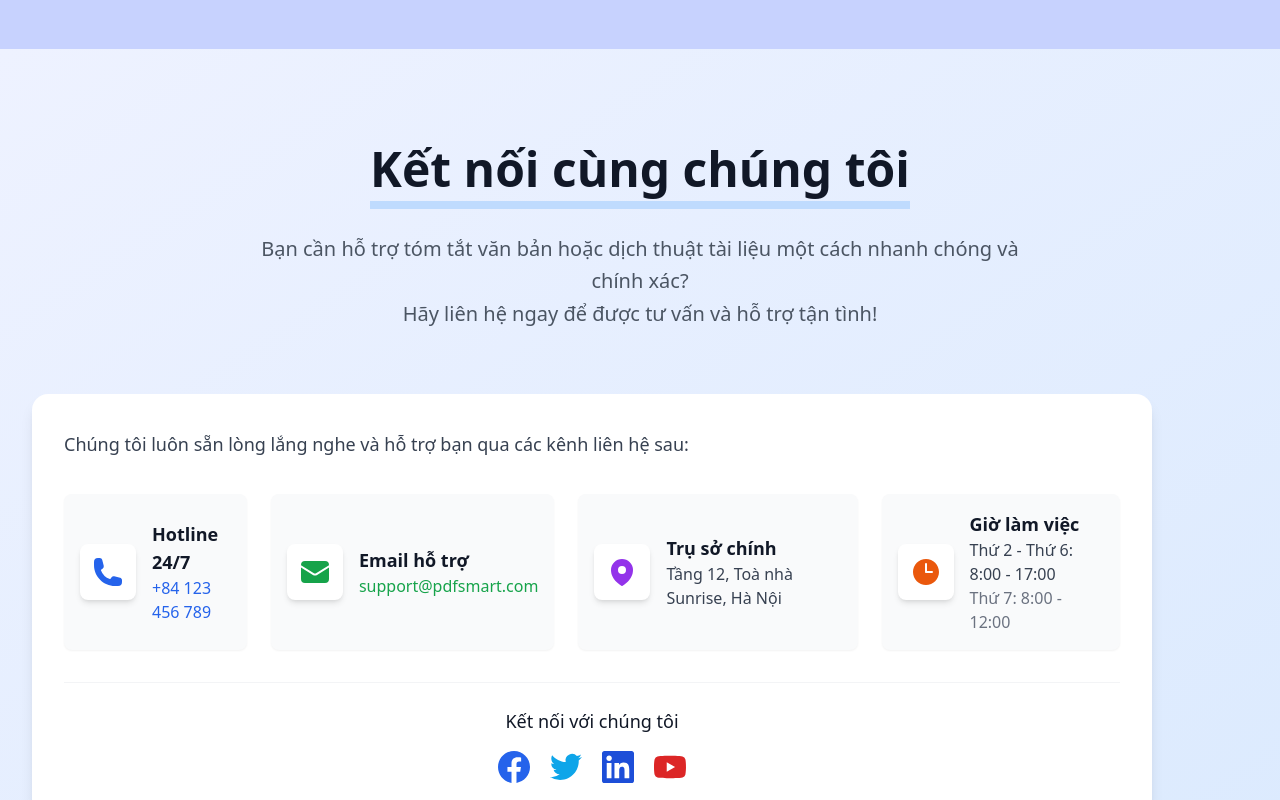
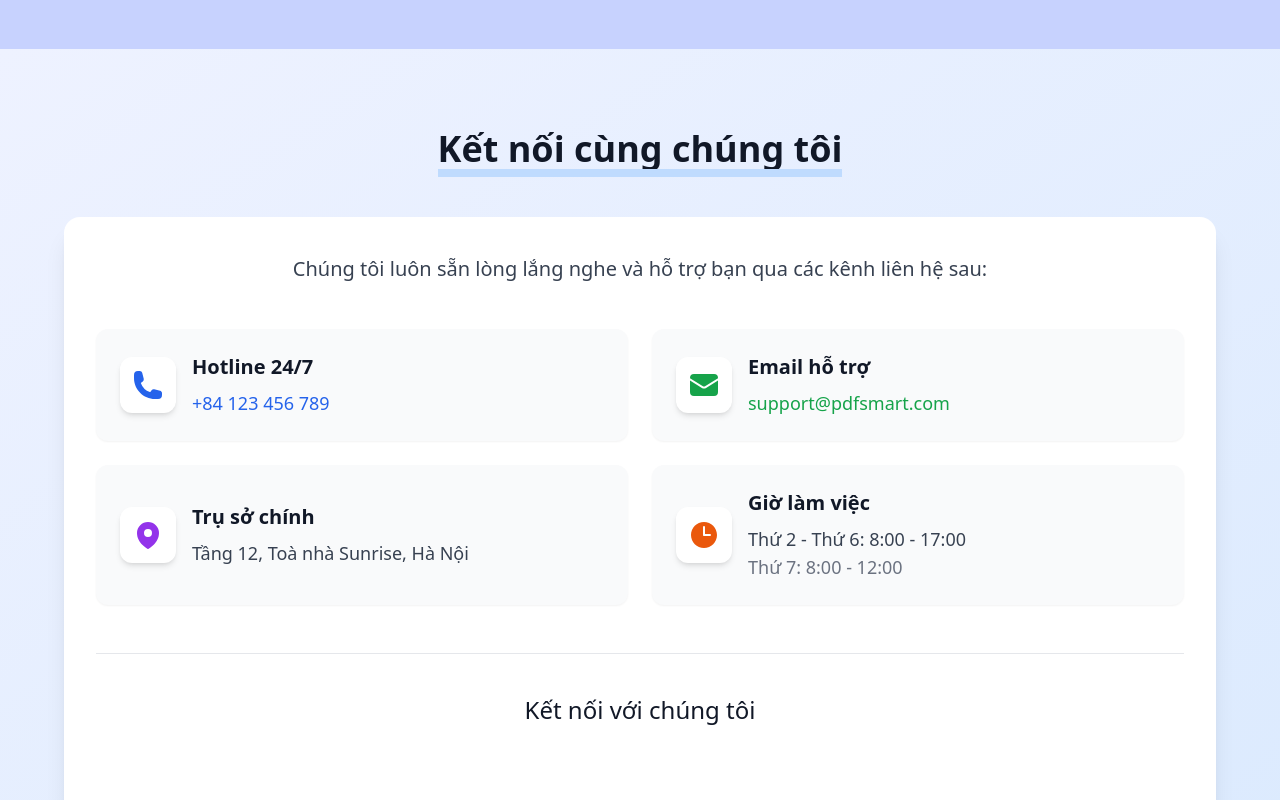
Before and after one commit to BuiTienDat04/Project_Summary_And_Translation, a React (Create React App) app in the folder Fondend-user/translate-website-client/: page / in a window 1280 px wide. Shown: the part 2900-3700 px from the top of the page. Built offline with nearby package versions, Linux system fonts and the light colour scheme.

Commit message:
edit layout navigation contactt

```diff
--- a/Fondend-user/translate-website-client/src/Pages/HomePage.jsx
+++ b/Fondend-user/translate-website-client/src/Pages/HomePage.jsx
@@ -55,7 +55,7 @@ const Homepage = () => {
         setLoggedInUsername(user.email);
         setShowLogin(false);
         localStorage.setItem('loggedInUser', JSON.stringify(user));
-        navigate('/text'); // Chuyển hướng đến TextPage sau khi đăng nhập thành công
+        navigate('/text');
     };
 
     useEffect(() => {
--- a/Fondend-user/translate-website-client/src/components/ui/naContact.jsx
+++ b/Fondend-user/translate-website-client/src/components/ui/naContact.jsx
@@ -2,68 +2,63 @@ import React from 'react';
 import { PhoneIcon, EnvelopeIcon, MapPinIcon, ClockIcon } from '@heroicons/react/24/solid';
 
 const ContactInfo = ({ icon, title, content }) => (
-    <div className="flex items-center space-x-4 bg-gray-50 p-4 rounded-lg shadow-sm hover:scale-105 transition-transform">
-        <div className="p-3 bg-white rounded-lg shadow-md">{icon}</div>
-        <div>
-            <h3 className="text-lg font-semibold text-gray-900">{title}</h3>
-            <p className="text-gray-600">{content}</p>
+    <div className="flex items-start md:items-center space-x-4 bg-gray-50 p-6 rounded-xl shadow-sm hover:scale-[1.02] transition-transform flex-1 min-w-[300px] w-full">
+        <div className="p-3 bg-white rounded-xl shadow-md flex-shrink-0">{icon}</div>
+        <div className="flex-1 overflow-hidden">
+            <h3 className="text-lg md:text-xl font-semibold text-gray-900 mb-2">{title}</h3>
+            <div className="text-base md:text-lg text-gray-600 break-words whitespace-pre-line leading-relaxed">
+                {content}
+            </div>
         </div>
     </div>
 );
 
 const naContact = () => (
-    <div className="bg-gradient-to-br from-indigo-50 to-blue-100 py-16 lg:py-24 justify-center ">
+    <div className="bg-gradient-to-br from-indigo-50 to-blue-100 py-12 lg:py-20">
         <div className="max-w-7xl mx-auto px-4 sm:px-6 lg:px-8">
-            <div className="text-center mb-16">
-                <h2 className="text-4xl lg:text-5xl font-extrabold text-gray-900 mb-4 relative inline-block">
-                    <span className="relative z-10">
+            <div className="text-center mb-12">
+                <h2 className="text-4xl font-bold text-gray-900 mb-4 relative">
+                    <span className="relative z-10 inline-block">
                         Kết nối cùng chúng tôi
                         <div className="absolute bottom-0 left-0 w-full h-2 bg-blue-200 transform translate-y-2 z-0"></div>
                     </span>
                 </h2>
-                <p className="mt-6 text-xl text-gray-600 max-w-3xl mx-auto leading-relaxed">
-                    Bạn cần hỗ trợ tóm tắt văn bản hoặc dịch thuật tài liệu một cách nhanh chóng và chính xác?
-                    <br className="hidden md:block" /> Hãy liên hệ ngay để được tư vấn và hỗ trợ tận tình!
-                </p>
             </div>
 
-            <div className="lg:flex lg:space-x-24 justify-center"> {/* Thêm justify-center vào đây */}
-                {/* Thông tin liên hệ */}
-                <div className="space-y-8 bg-white rounded-2xl p-8 shadow-lg">
-                    <div className="text-center md:text-left">
-                        <p className="text-lg text-gray-700 mb-6 leading-loose">
+            <div className="flex justify-center">
+                <div className="bg-white rounded-2xl p-8 shadow-xl w-full max-w-6xl">
+                    <div className="mb-10 text-center">
+                        <p className="text-xl text-gray-700 mb-6 leading-loose">
                             Chúng tôi luôn sẵn lòng lắng nghe và hỗ trợ bạn qua các kênh liên hệ sau:
                         </p>
                     </div>
 
-                    <div className="flex space-x-6 justify-center">
+                    <div className="grid grid-cols-1 lg:grid-cols-2 gap-6">
                         <ContactInfo
                             icon={<PhoneIcon className="h-8 w-8 text-blue-600" />}
                             title="Hotline 24/7"
-                            content={<a href="tel:+84123456789" className="text-blue-600 hover:text-blue-700 font-medium transition-colors">+84 123 456 789</a>}
+                            content={<a href="tel:+84123456789" className="text-blue-600 hover:text-blue-700 font-medium transition-colors text-lg">+84 123 456 789</a>}
                         />
                         <ContactInfo
                             icon={<EnvelopeIcon className="h-8 w-8 text-green-600" />}
                             title="Email hỗ trợ"
-                            content={<a href="mailto:support@pdfsmart.com" className="text-green-600 hover:text-green-700 font-medium transition-colors">support@pdfsmart.com</a>}
+                            content={<a href="mailto:support@pdfsmart.com" className="text-green-600 hover:text-green-700 font-medium transition-colors text-lg">support@pdfsmart.com</a>}
                         />
                         <ContactInfo
                             icon={<MapPinIcon className="h-8 w-8 text-purple-600" />}
                             title="Trụ sở chính"
-                            content={<a href="https://goo.gl/maps/..." target="_blank" rel="noopener noreferrer" className="text-gray-700 hover:text-purple-600 transition-colors">Tầng 12, Toà nhà Sunrise, Hà Nội</a>}
+                            content={<a href="https://goo.gl/maps/..." target="_blank" rel="noopener noreferrer" className="text-gray-700 hover:text-purple-600 transition-colors text-lg">Tầng 12, Toà nhà Sunrise, Hà Nội</a>}
                         />
                         <ContactInfo
                             icon={<ClockIcon className="h-8 w-8 text-orange-600" />}
                             title="Giờ làm việc"
-                            content={<><span className="text-gray-700">Thứ 2 - Thứ 6: 8:00 - 17:00</span><br /><span className="text-gray-500">Thứ 7: 8:00 - 12:00</span></>}
+                            content={<div className="text-lg"><span className="text-gray-700 block">Thứ 2 - Thứ 6: 8:00 - 17:00</span><span className="text-gray-500">Thứ 7: 8:00 - 12:00</span></div>}
                         />
                     </div>
 
-
-                    {/* Mạng xã hội */}
-                    <div className="pt-6 border-t border-gray-100 text-center">
-                        <h3 className="text-lg font-medium text-gray-900 mb-4">Kết nối với chúng tôi</h3>
-                        <div className="flex flex-col items-center space-y-5 md:flex-row md:space-x-5 md:space-y-0 justify-center">
+                    <div className="pt-10 border-t border-gray-200 mt-12">
+                        <h3 className="text-2xl font-medium text-gray-900 mb-6 text-center">Kết nối với chúng tôi</h3>
+                        <div className="flex justify-center gap-6">
                             {[
                                 { href: "#", icon: "facebook", color: "text-blue-600" },
                                 { href: "#", icon: "twitter", color: "text-sky-500" },
@@ -71,21 +66,15 @@ const naContact = () => (
                                 { href: "#", icon: "youtube", color: "text-red-600" }
                             ].map((social, idx) => (
                                 <a key={idx} href={social.href} target="_blank" rel="noopener noreferrer"
-                                    className={`${social.color} hover:opacity-75 transition-opacity`}>
-                                    <span className="sr-only">{social.icon}</span>
+                                    className={`${social.color} hover:opacity-75 transition-opacity p-3 rounded-full hover:bg-gray-100`}>
                                     <svg className="h-8 w-8" fill="currentColor" viewBox="0 0 24 24" aria-hidden="true">
-                                        {social.icon === 'facebook' && <path d="M24 12.073c0-6.627-5.373-12-12-12s-12 5.373-12 12c0 5.99 4.388 10.954 10.125 11.854v-8.385H7.078v-3.47h3.047V9.43c0-3.007 1.792-4.669 4.533-4.669 1.312 0 2.686.235 2.686.235v2.953H15.83c-1.491 0-1.956.925-1.956 1.874v2.25h3.328l-.532 3.47h-2.796v8.385C19.612 23.027 24 18.062 24 12.073z" />}
-                                        {social.icon === 'twitter' && <path d="M23.953 4.57a10 10 0 01-2.825.775 4.958 4.958 0 002.163-2.723c-.951.555-2.005.959-3.127 1.184a4.92 4.92 0 00-8.384 4.482C7.69 8.095 4.067 6.13 1.64 3.162a4.822 4.822 0 00-.666 2.475c0 1.71.87 3.213 2.188 4.096a4.904 4.904 0 01-2.228-.616v.06a4.923 4.923 0 003.946 4.827 4.996 4.996 0 01-2.212.085 4.936 4.936 0 004.604 3.417 9.867 9.867 0 01-6.102 2.105c-.39 0-.779-.023-1.17-.067a13.995 13.995 0 007.557 2.209c9.053 0 13.998-7.496 13.998-13.985 0-.21 0-.42-.015-.63A9.935 9.935 0 0024 4.59z" />}
-                                        {social.icon === 'linkedin' && <path d="M20.447 20.452h-3.554v-5.569c0-1.328-.027-3.037-1.852-3.037-1.853 0-2.136 1.445-2.136 2.939v5.667H9.351V9h3.414v1.561h.046c.477-.9 1.637-1.85 3.37-1.85 3.601 0 4.267 2.37 4.267 5.455v6.286zM5.337 7.433c-1.144 0-2.063-.926-2.063-2.065 0-1.138.92-2.063 2.063-2.063 1.14 0 2.064.925 2.064 2.063 0 1.139-.925 2.065-2.064 2.065zm1.782 13.019H3.555V9h3.564v11.452zM22.225 0H1.771C.792 0 0 .774 0 1.729v20.542C0 23.227.792 24 1.771 24h20.451C23.2 24 24 23.227 24 22.271V1.729C24 .774 23.2 0 22.222 0h.003z" />}
-                                        {social.icon === 'youtube' && <path d="M23.498 6.186a3.016 3.016 0 0 0-2.122-2.136C19.505 3.545 12 3.545 12 3.545s-7.505 0-9.377.505A3.017 3.017 0 0 0 .502 6.186C0 8.07 0 12 0 12s0 3.93.502 5.814a3.016 3.016 0 0 0 2.122 2.136c1.871.505 9.376.505 9.376.505s7.505 0 9.377-.505a3.015 3.015 0 0 0 2.122-2.136C24 15.93 24 12 24 12s0-3.93-.502-5.814zM9.545 15.568V8.432L15.818 12l-6.273 3.568z" />}
+                                        {/* Giữ nguyên các path icons */}
                                     </svg>
                                 </a>
                             ))}
                         </div>
                     </div>
                 </div>
-                 {/* Phần bên phải có thể thêm nội dung khác nếu cần */}
-                 <div></div>
             </div>
         </div>
     </div>
```
